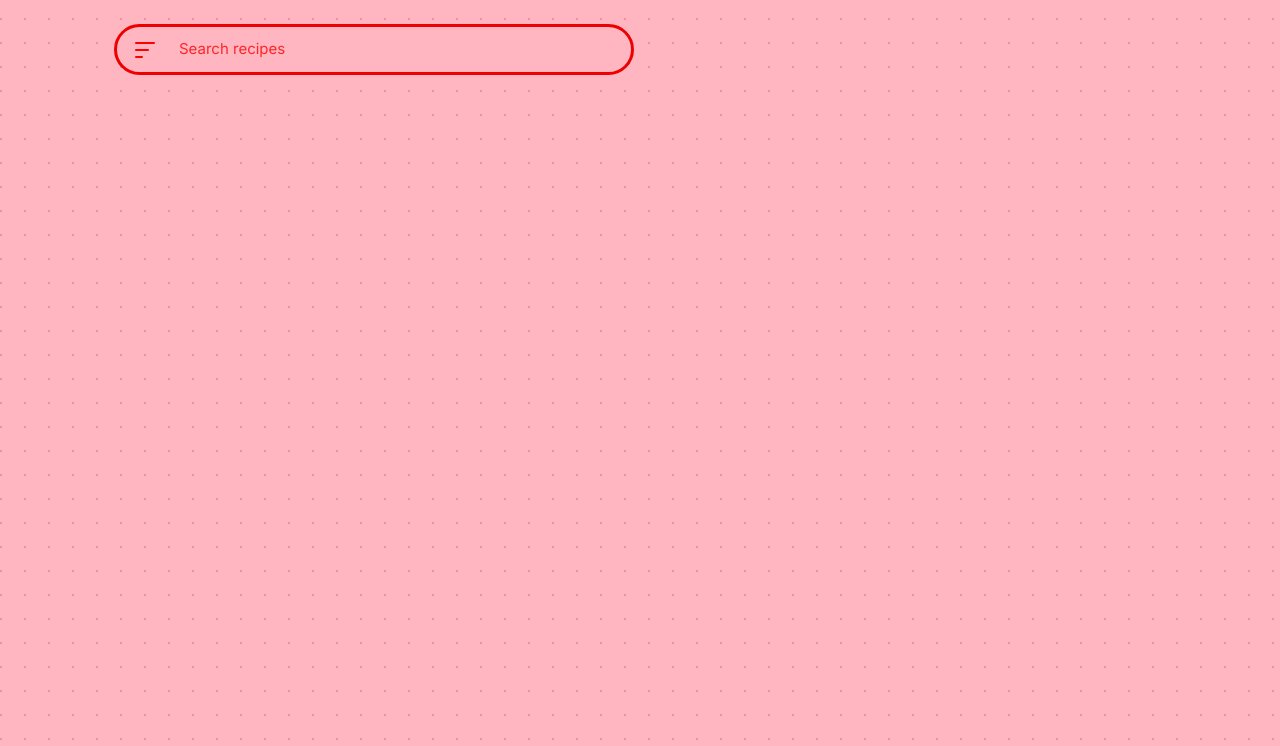
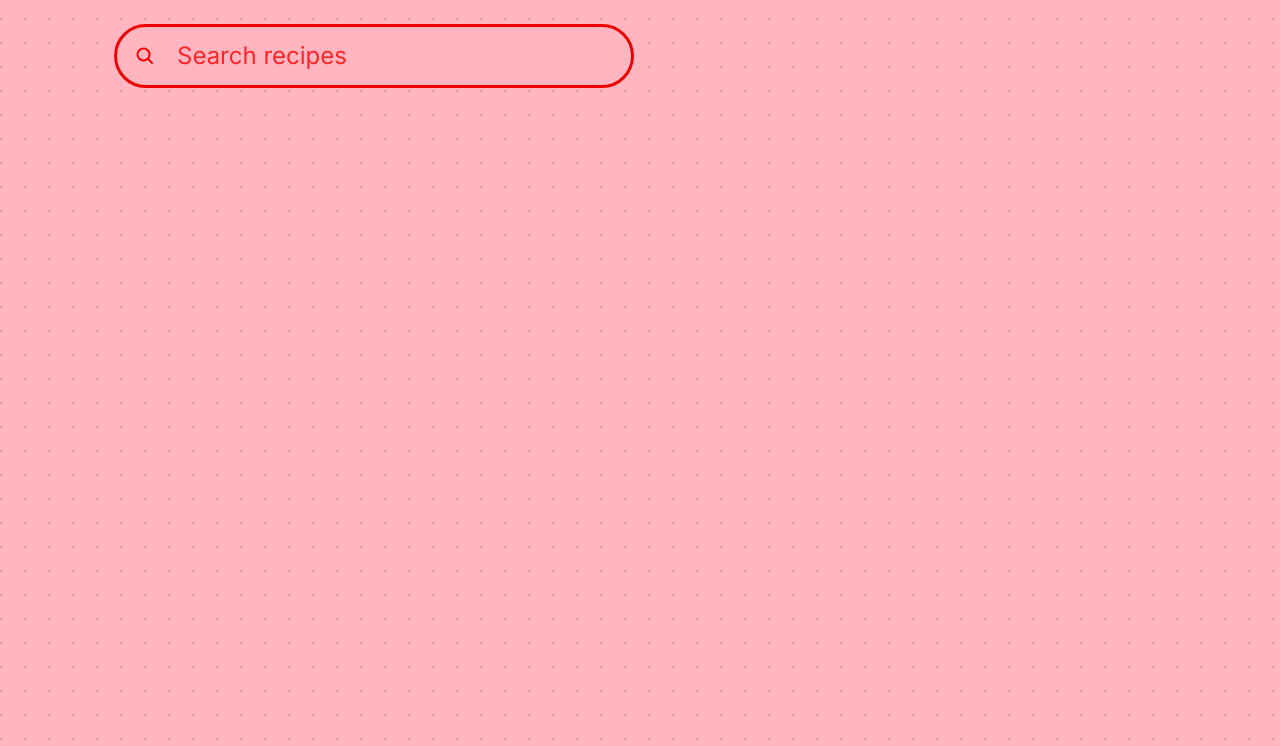
Before and after one commit to lcsanderson/project2_logans_work, a website: page frontend/index.html in a window 1280 px wide. Shown: the part 54-800 px from the top of the page. Drawn offline with nearby package versions, Linux system fonts and the light colour scheme.

Commit message:
search bar progress

```diff
--- a/frontend/css/search.css
+++ b/frontend/css/search.css
@@ -45,22 +45,11 @@ h1 {
     box-sizing: border-box;  /* padding included in width calculation */
   }
 
-  /* The three-line filter icon container */
-  .filter-icon {
-    display: flex;
-    flex-direction: column;  /* stack the three lines vertically */
-    gap: 5px;                /* space between each line */
-    flex-shrink: 0;          /* prevent icon from compressing on narrow screens */
-    padding-right: 12px;     /* space between icon and the divider */
+  .search-icon {
+    flex-shrink: 0;                   /* prevent icon from squishing on narrow screens */
+    margin-right: 10px;               /* space between icon and the divider */
   }
 
-  /* Each individual line in the filter icon */
-  .filter-icon span {
-    display: block;
-    height: 2px;
-    background: red;     /* dark red lines */
-    border-radius: 2px;      /* rounded line ends */
-  }
 
   /* The text input field */
   .search-bar input {
@@ -69,7 +58,7 @@ h1 {
     background: transparent; /* let the pink bar background show through */
     outline: none;           /* remove default browser focus ring */
     font-family: 'Inter', sans-serif;
-    font-size: 15px;
+    font-size: 1.5rem;
     font-weight: 400;
     color: red;          /* typed text appears red */
     caret-color: red;    /* blinking cursor appears red */
@@ -79,4 +68,5 @@ h1 {
   .search-bar input::placeholder {
     color: red;          /* lighter red so placeholder feels secondary to typed text */
     opacity: 0.8;              /* Firefox reduces opacity by default — override it */
+    font-size: 1.5rem;
   }
--- a/frontend/index.html
+++ b/frontend/index.html
@@ -29,11 +29,36 @@
 
       <div class="search-wrapper">
         <div class="search-bar">
-          <div class="filter-icon" aria-hidden="true">
-            <span style="width: 20px"></span>
-            <span style="width: 14px"></span>
-            <span style="width: 8px"></span>
-          </div>
+          <!-- aria-hidden="true" hides it from screen readers since it's decorative -->
+          <svg
+            class="search-icon"
+            width="20"
+            height="20"
+            viewBox="0 0 20 20"
+            fill="none"
+            xmlns="http://www.w3.org/2000/svg"
+            aria-hidden="true"
+          >
+            <!-- The circular lens of the magnifying glass -->
+            <circle
+              cx="8.5"
+              cy="8.5"
+              r="6"
+              stroke="#ff0000"
+              stroke-width="2"
+            />
+
+            <!-- The handle: angled down-right at 45deg, rounded end cap, like the macOS Spotlight icon -->
+            <line
+              x1="12.8"
+              y1="12.8"
+              x2="17"
+              y2="17"
+              stroke="#ff0000"
+              stroke-width="2"
+              stroke-linecap="round"
+            />
+          </svg>
           <input type="text" id="recipeSearch" placeholder="Search recipes" />
         </div>
       </div>
```
